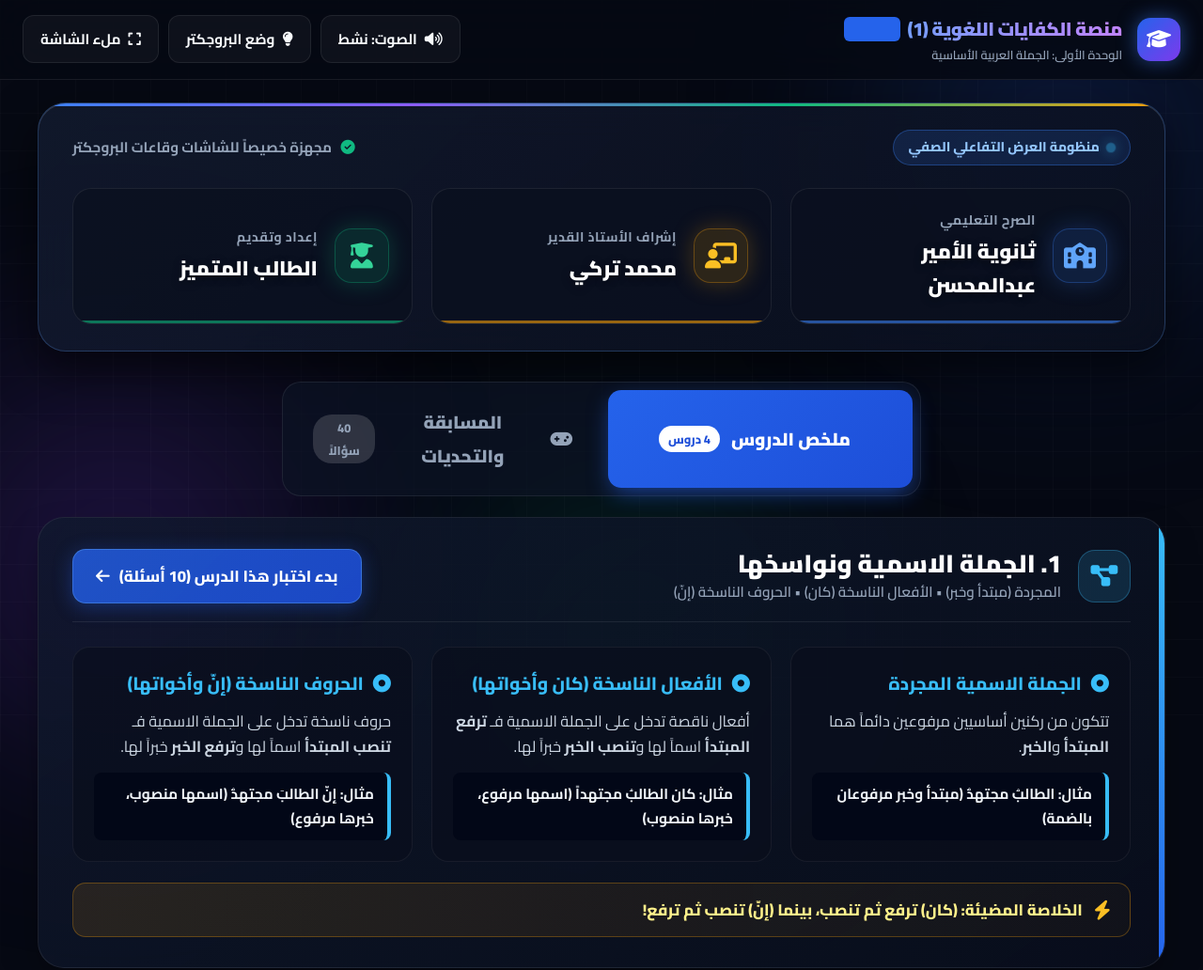
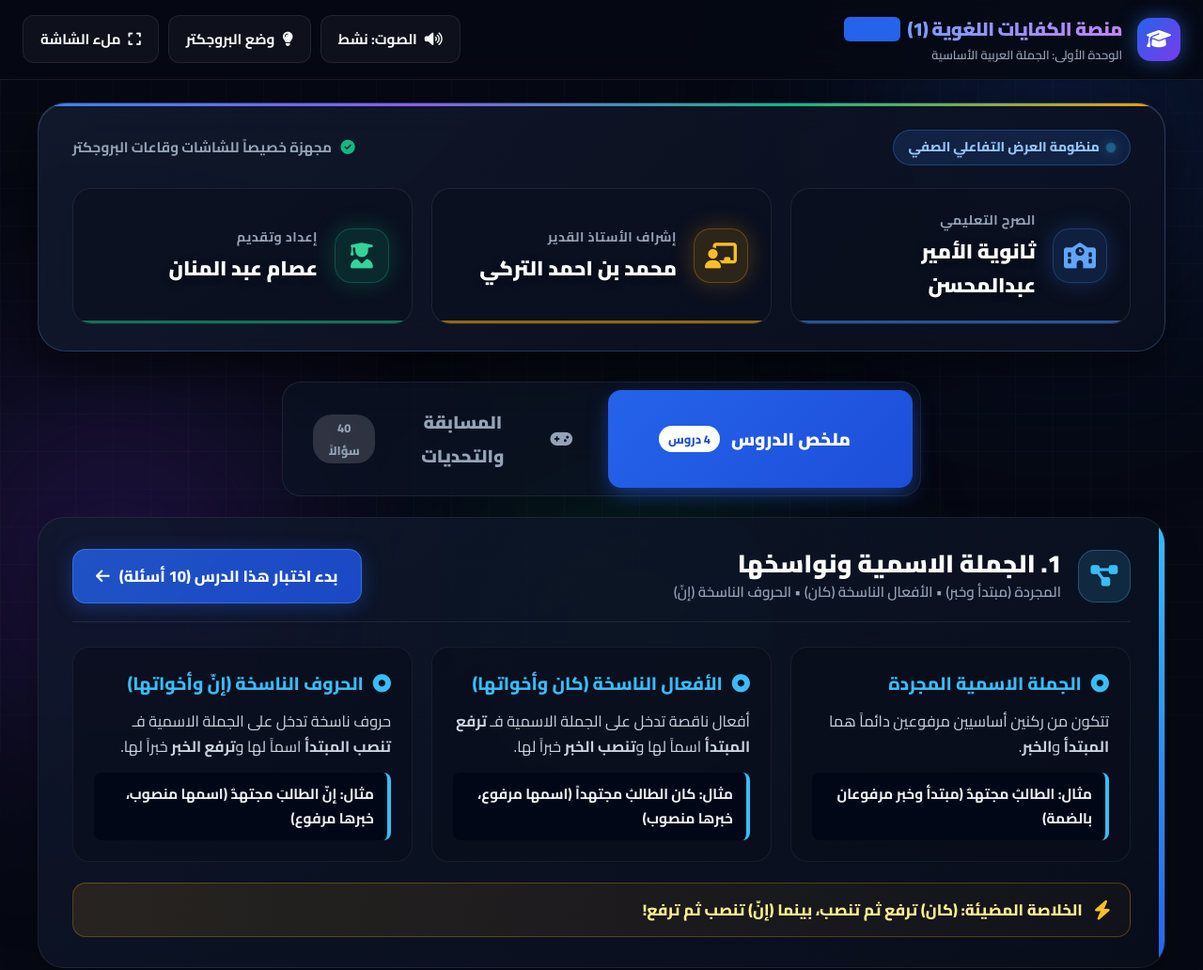
Before and after one commit to kaai1/-, a plain HTML site: page index.html in a window 1280 px wide. Shown: the top 1032 px of the page at 94% size. Drawn offline with nearby package versions, Linux system fonts and the light colour scheme.

Commit message:
Update index.html

```diff
--- a/index.html
+++ b/index.html
@@ -950,7 +950,7 @@
           </div>
           <div class="id-card-info">
             <span>إشراف الأستاذ القدير</span>
-            <strong>محمد تركي</strong>
+            <strong> محمد بن احمد التركي </strong>
           </div>
         </div>
 
@@ -961,7 +961,7 @@
           </div>
           <div class="id-card-info">
             <span>إعداد وتقديم</span>
-            <strong>الطالب المتميز</strong>
+            <strong>عصام عبد المنان </strong>
           </div>
         </div>
 
```
